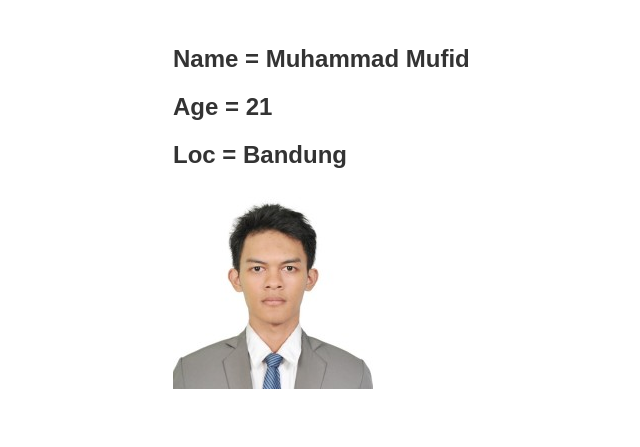
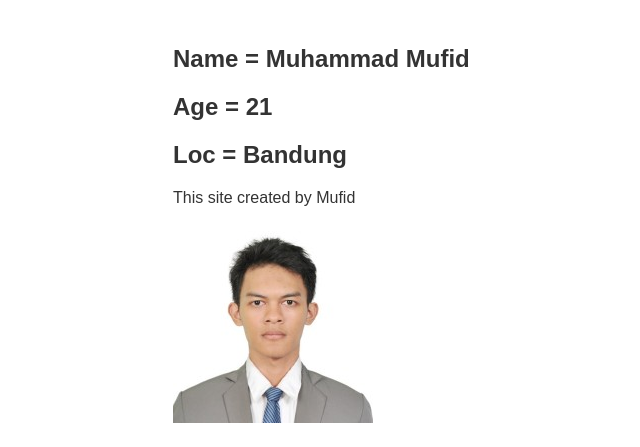
Before and after one commit to azcov/node-weather-app, a Node server app: page /about in a window 1280 px wide. Shown: the part 179-626 px from the top of the page, without its empty margins (142-782 px from the left). Run offline with Node 20, Linux system fonts and the light colour scheme.

Commit message:
modified about page

```diff
--- a/templates/views/about.hbs
+++ b/templates/views/about.hbs
@@ -17,6 +17,7 @@
         <h2>Name = {{name}}</h2>
         <h2>Age = {{age}}</h2>
         <h2>Loc = {{loc}}</h2>
+        <p>This site created by Mufid</p>
         <img class"myPhoto" src="/img/me.jpg">
     </div>
 
```
